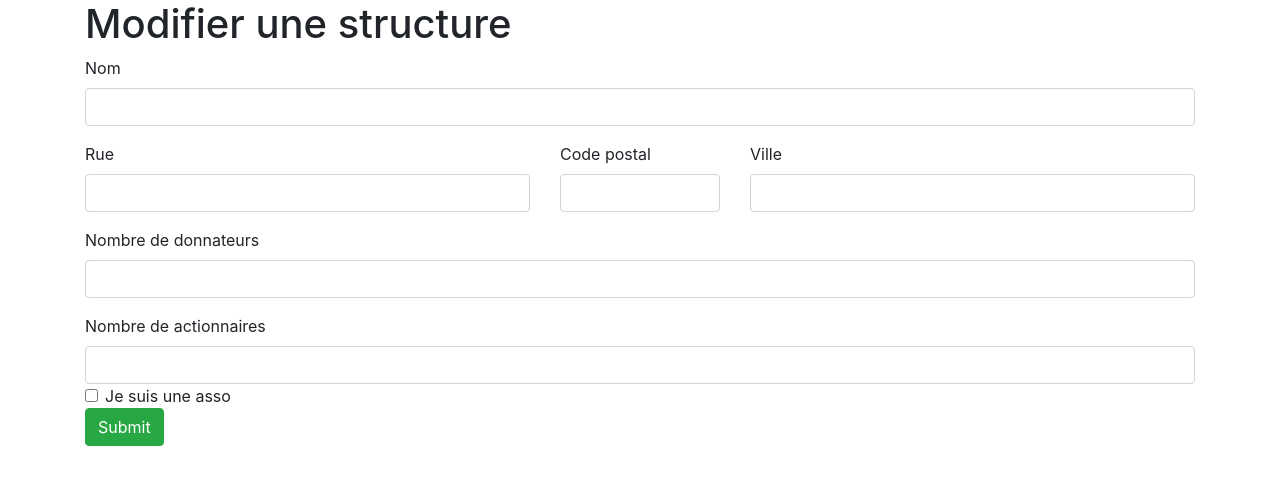
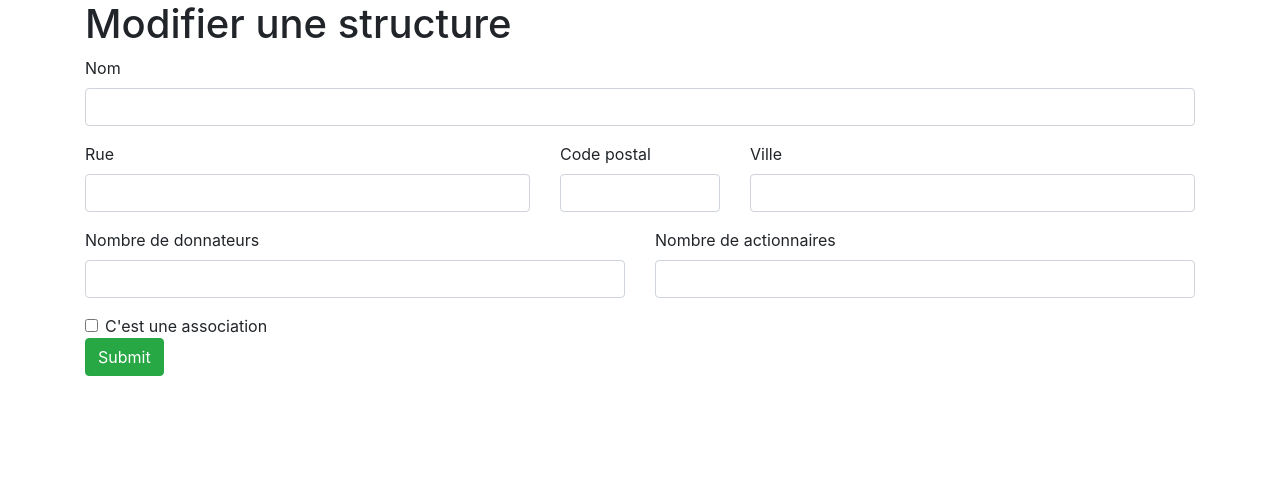
Before and after one commit to kersalem/Projet-Php, a PHP site: page /admin/structure/edit in a window 1280 px wide. Shown: the top 485 px of the page. Run offline with PHP 8.4, Linux system fonts and the light colour scheme.

Commit message:
Improve form design

```diff
--- a/View/Admin/edtionStructure.php
+++ b/View/Admin/edtionStructure.php
@@ -16,7 +16,6 @@ include ('View/base.php');
             </div>
 
             <div class="row">
-
                 <div class="form-group col-md-5">
                     <label for="rueStructure">Rue</label>
                     <input type="text" class="form-control" name ="rueStructure" id="rueStructure" value="<?php
@@ -34,29 +33,30 @@ include ('View/base.php');
                     <input type="text" class="form-control" name ="villeStructure" id="villeStructure" value="<?php
                     if(isset($_POST['villeStructure'])) Echo htmlspecialchars($_POST['villeStructure']); ?>" />
                 </div>
-
             </div>
 
-            <div class="form-group">
+            <div class="row">
+                <div class="form-group col-md-6">
                     <label for="nbDonnateurs">Nombre de donnateurs</label>
                     <input type="number" class="form-control" name ="nbDonnateurs" id="nbDonnateurs" value="<?php
                     if(isset($_POST['nbDonnateurs'])) Echo htmlspecialchars($_POST['nbDonnateurs']); ?>" />
                 </div>
 
-            <div class="form-group">
+                <div class="form-group col-md-6">
                     <label for="nbActionnaires">Nombre de actionnaires</label>
                     <input type="number" class="form-control" name ="nbActionnaires" id="nbActionnaires" value="<?php
-                if(isset($_POST['nbActionnaires'])) Echo htmlspecialchars($_POST['nbActionnaires']); ?>"
+                    if(isset($_POST['nbActionnaires'])) Echo htmlspecialchars($_POST['nbActionnaires']); ?>" />
+                </div>
             </div>
 
             <div class="form-check">
                 <input type="checkbox" class="form-check-input" name="estAsso" id="estAsso">
-                <label for="estAsso" class="form-check-label">Je suis une asso</label>
+                <label for="estAsso" class="form-check-label">C'est une association</label>
             </div>
 
             <input type="submit" name="bSubmit" class="btn btn-success">
 
-        </form><br/>
+        </form>
     </div>
 </body>
 </html>
```
Lines whose indentation alone changed are shown as unchanged.
